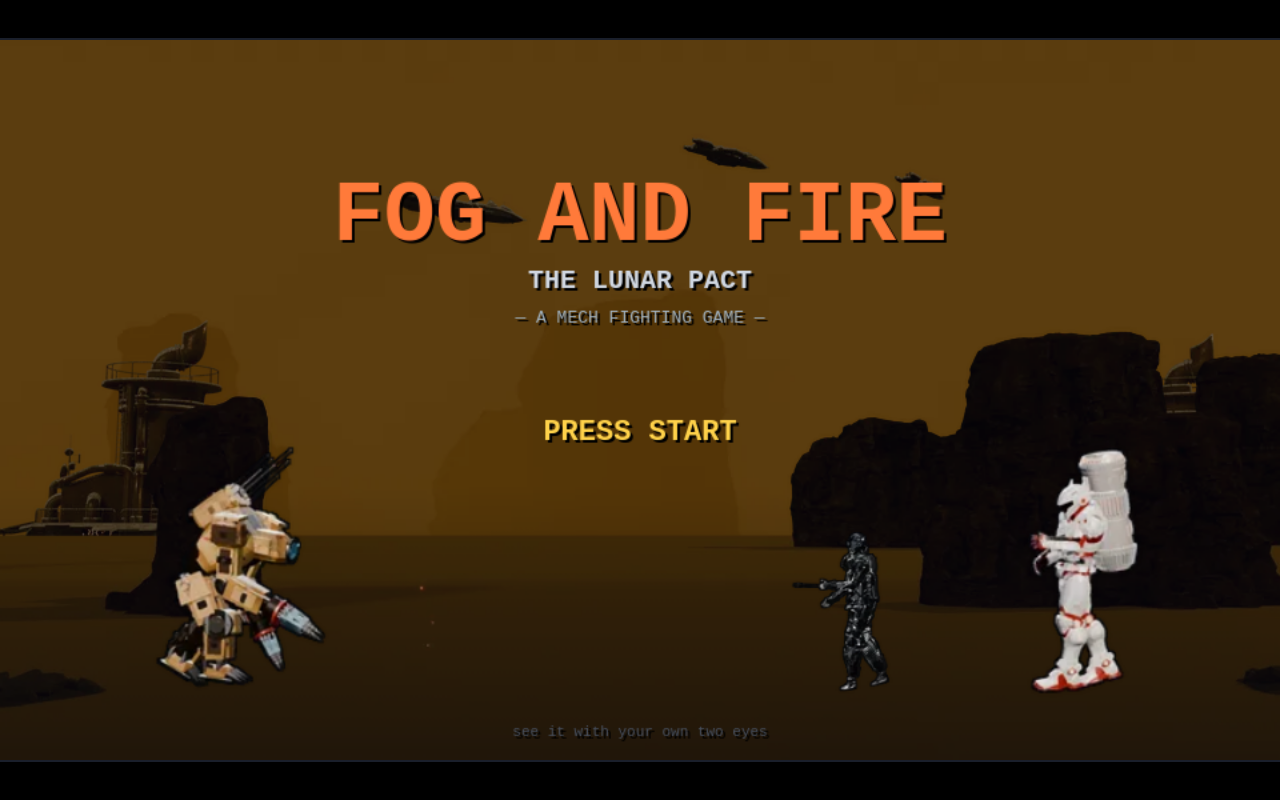
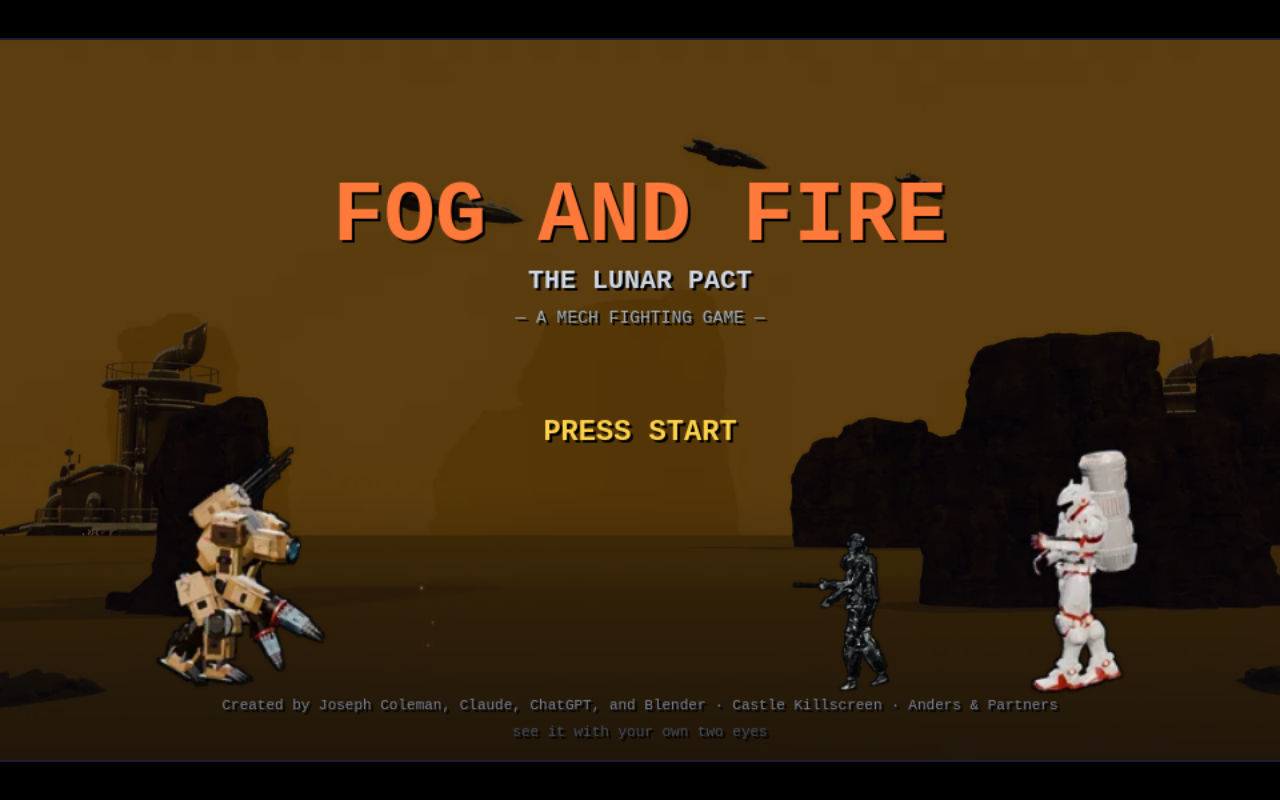
Before and after one commit to anderspartnersck/FOG-FIRE, a plain HTML site: page index.html in a window 1280 px wide. Drawn offline with Linux system fonts and the light colour scheme.

Commit message:
Credits in game (PC Order 35): the house line on the title screen - Created by Joseph Coleman, Claude, ChatGPT, and Blender / Castle Killscreen / Anders & Partners

```diff
--- a/index.html
+++ b/index.html
@@ -442,6 +442,7 @@ function drawTitle(){drawStage('ishtar',null);X.fillStyle='rgba(5,7,13,.55)';X.f
   txt('FOG AND FIRE',W/2,150,'#ff7a3a',64,true,'center');txt('THE LUNAR PACT',W/2,186,'#cfd6e0',20,true,'center');
   txt('— A MECH FIGHTING GAME —',W/2,212,'#9fb0bd',13,false,'center');
   if((frame>>5)%2)txt('PRESS START',W/2,300,'#ffd24a',22,true,'center');
+  txt('Created by Joseph Coleman, Claude, ChatGPT, and Blender · Castle Killscreen · Anders & Partners',W/2,H-38,'#7a8494',11,false,'center');   // house credit line (PC Order 35)
   txt('see it with your own two eyes',W/2,H-18,'#48505e',11,false,'center');}
 function drawMenu(){drawStage('pod19',null);X.fillStyle='rgba(5,7,13,.72)';X.fillRect(0,0,W,H);
   txt('FOG AND FIRE',W/2,70,'#ff7a3a',34,true,'center');txt('MAIN MENU',W/2,98,'#9fb0bd',13,false,'center');
```
